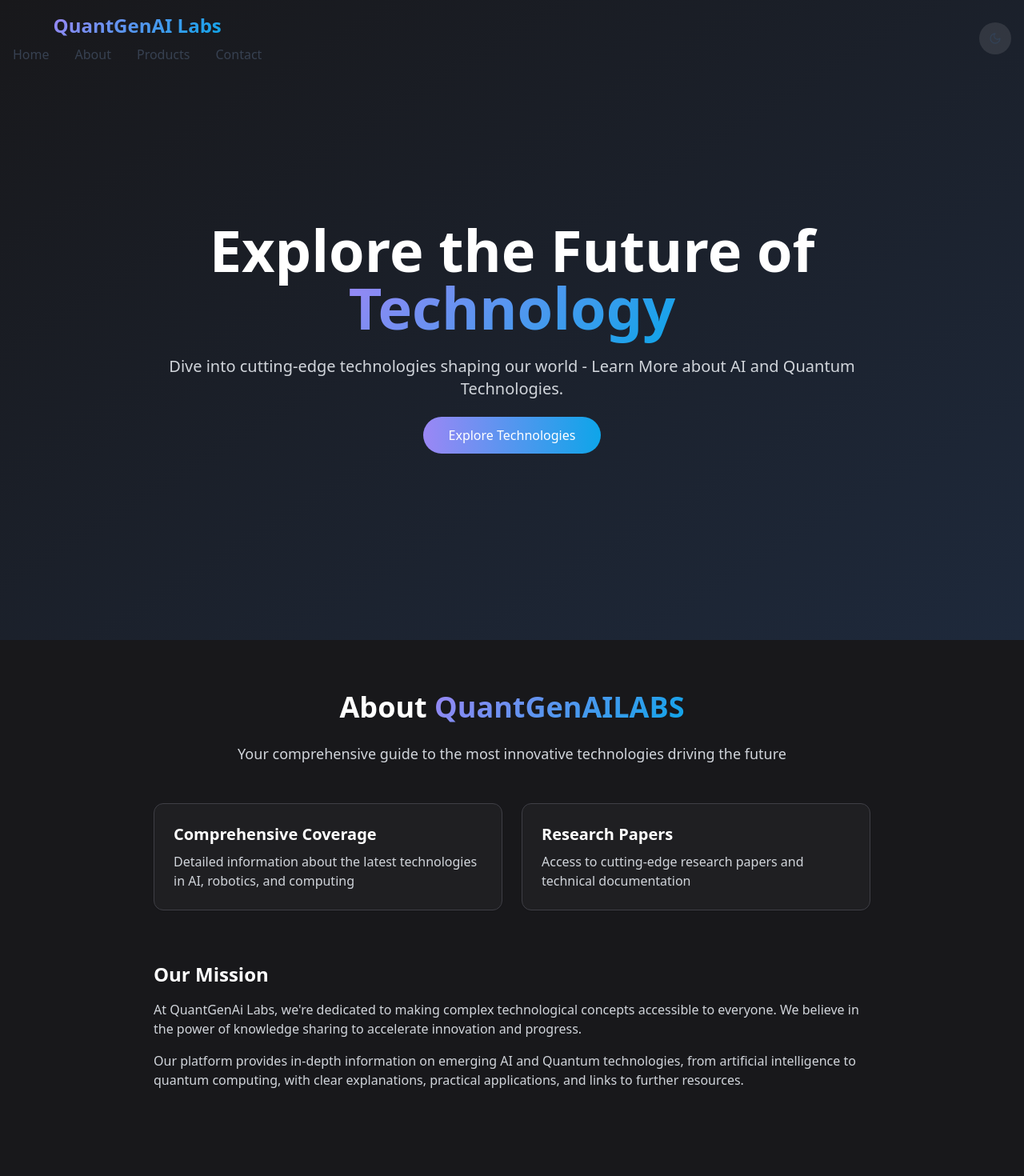
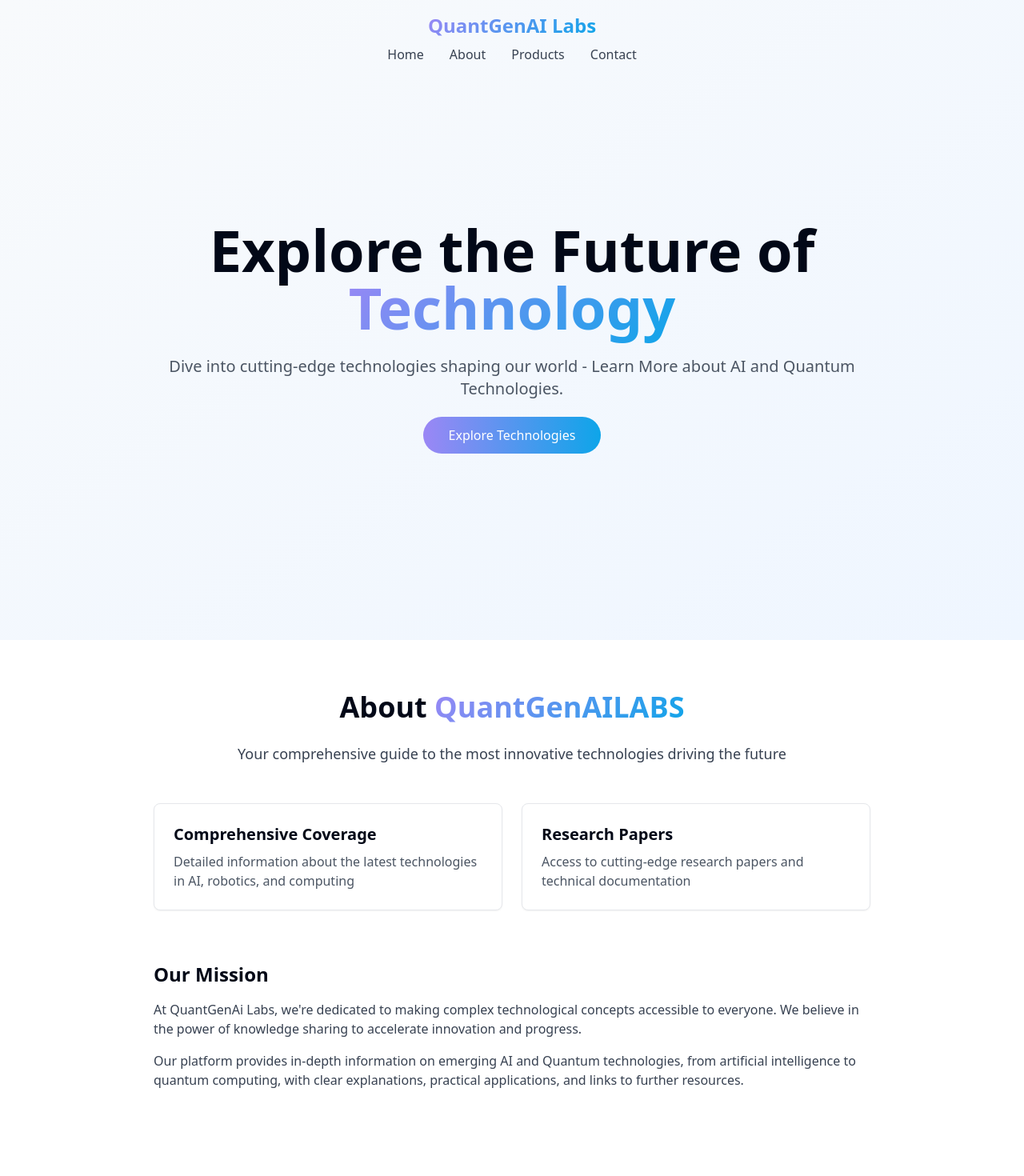
Before and after one commit to Nsree2405/quantgenailabs-tech, a React (Vite) app: page / in a window 1280 px wide. Shown: the top 1470 px of the page at 80% size. Built offline with nearby package versions, Linux system fonts and the light colour scheme.

Commit message:
Reverted to commit 04e92d8bff6d32481435a6194d42c5b3221f2bdd

```diff
--- a/src/components/AboutSection.tsx
+++ b/src/components/AboutSection.tsx
@@ -11,42 +11,30 @@ const AboutSection = () => {
     description: "Access to cutting-edge research papers and technical documentation"
   }];
 
-  return (
-    <Section id="about" className="bg-zinc-900">
+  return <Section id="about" className="bg-white">
       <div className="max-w-4xl mx-auto">
         <h2 className="text-4xl font-bold mb-6 text-center">
           About <span className="tech-gradient">QuantGenAILABS</span>
         </h2>
-        <p className="text-lg text-gray-300 mb-12 text-center">
+        <p className="text-lg text-gray-700 mb-12 text-center">
           Your comprehensive guide to the most innovative technologies driving the future
         </p>
 
         <div className="grid md:grid-cols-2 gap-6">
-          {features.map((feature, index) => (
-            <Card key={index} className="bg-zinc-800/50 border-zinc-700 hover:shadow-md transition-shadow duration-300">
+          {features.map((feature, index) => <Card key={index} className="border border-gray-200 hover:shadow-md transition-shadow duration-300">
               <CardContent className="p-6">
-                <h3 className="text-xl font-semibold mb-2 text-white">{feature.title}</h3>
-                <p className="text-gray-300">{feature.description}</p>
+                <h3 className="text-xl font-semibold mb-2">{feature.title}</h3>
+                <p className="text-gray-600">{feature.description}</p>
               </CardContent>
-            </Card>
-          ))}
+            </Card>)}
         </div>
 
         <div className="mt-16">
-          <h3 className="text-2xl font-semibold mb-4 text-white">Our Mission</h3>
-          <p className="text-gray-300 mb-4">
-            At QuantGenAi Labs, we're dedicated to making complex technological concepts accessible to everyone.
-            We believe in the power of knowledge sharing to accelerate innovation and progress.
-          </p>
-          <p className="text-gray-300">
-            Our platform provides in-depth information on emerging AI and Quantum technologies,
-            from artificial intelligence to quantum computing, with clear explanations,
-            practical applications, and links to further resources.
-          </p>
+          <h3 className="text-2xl font-semibold mb-4">Our Mission</h3>
+          <p className="text-gray-700 mb-4">At QuantGenAi Labs, we're dedicated to making complex technological concepts accessible to everyone. We believe in the power of knowledge sharing to accelerate innovation and progress.</p>
+          <p className="text-gray-700">Our platform provides in-depth information on emerging AI and Quantum technologies, from artificial intelligence to quantum computing, with clear explanations, practical applications, and links to further resources.</p>
         </div>
       </div>
-    </Section>
-  );
+    </Section>;
 };
-
 export default AboutSection;
--- a/src/components/HeroSection.tsx
+++ b/src/components/HeroSection.tsx
@@ -1,25 +1,15 @@
-
 import Section from "./Section";
-
 const HeroSection = () => {
-  return (
-    <Section id="home" className="flex items-center justify-center bg-gradient-to-br from-zinc-900 to-slate-800 pt-24">
+  return <Section id="home" className="flex items-center justify-center bg-gradient-to-br from-slate-50 to-blue-50 pt-24">
       <div className="text-center max-w-4xl mx-auto animate-fade-up">
         <h1 className="text-5xl md:text-7xl font-bold mb-6">
           Explore the Future of <span className="tech-gradient">Technology</span>
         </h1>
-        <p className="text-xl text-gray-300 mb-8">
-          Dive into cutting-edge technologies shaping our world - Learn More about AI and Quantum Technologies.
-        </p>
-        <a
-          href="#products"
-          className="px-8 py-3 bg-gradient-to-r from-techpurple to-techblue text-white rounded-full font-medium hover:shadow-lg transition-all duration-300"
-        >
+        <p className="text-xl text-gray-600 mb-8">Dive into cutting-edge technologies shaping our world - Learn More about AI and Quantum Technologies.</p>
+        <a href="#products" className="px-8 py-3 bg-gradient-to-r from-techpurple to-techblue text-white rounded-full font-medium hover:shadow-lg transition-all duration-300">
           Explore Technologies
         </a>
       </div>
-    </Section>
-  );
+    </Section>;
 };
-
 export default HeroSection;
--- a/src/components/Navbar.tsx
+++ b/src/components/Navbar.tsx
@@ -1,7 +1,7 @@
+
 import { useState, useEffect } from "react";
 import { Button } from "@/components/ui/button";
 import { Menu } from "lucide-react";
-import ThemeToggle from "./ThemeToggle";
 
 const navItems = [
   { name: "Home", href: "#home" },
@@ -30,12 +30,12 @@ const Navbar = () => {
     <header
       className={`fixed top-0 left-0 right-0 z-50 transition-all duration-300 ${
         isScrolled
-          ? "bg-white/90 dark:bg-zinc-900/90 shadow-md backdrop-blur-md"
+          ? "bg-white/90 shadow-md backdrop-blur-md"
           : "bg-transparent"
       }`}
     >
-      <div className="container mx-auto px-4 py-4 flex items-center justify-between">
-        <div className="flex flex-col items-center">
+      <div className="container mx-auto px-4 py-4 flex items-center justify-center">
+        <div className="flex flex-col items-center w-full">
           <a
             href="#home"
             className="font-bold text-2xl flex items-center space-x-2 mb-2"
@@ -44,30 +44,25 @@ const Navbar = () => {
           </a>
 
           {/* Desktop navigation - Centered */}
-          <nav className="hidden md:flex items-center justify-center">
+          <nav className="hidden md:flex items-center justify-center w-full">
             <div className="flex space-x-8">
               {navItems.map((item) => (
                 <a
                   key={item.name}
                   href={item.href}
-                  className="text-gray-700 dark:text-gray-300 hover:text-techpurple transition-colors duration-300 font-medium"
+                  className="text-gray-700 hover:text-techpurple transition-colors duration-300 font-medium"
                 >
                   {item.name}
                 </a>
               ))}
             </div>
           </nav>
-        </div>
-
-        {/* Theme Toggle */}
-        <div className="flex items-center gap-4">
-          <ThemeToggle />
 
           {/* Mobile menu button */}
           <Button
             variant="ghost"
             size="icon"
-            className="md:hidden"
+            className="md:hidden absolute right-4 top-4"
             onClick={() => setMobileMenuOpen(!mobileMenuOpen)}
           >
             <Menu className="h-6 w-6" />
@@ -77,7 +72,7 @@ const Navbar = () => {
 
       {/* Mobile menu */}
       <div
-        className={`md:hidden dark:bg-zinc-900/95 bg-white/95 backdrop-blur-md transition-transform duration-300 ${
+        className={`md:hidden bg-white/95 backdrop-blur-md transition-transform duration-300 ${
           mobileMenuOpen ? "max-h-64" : "max-h-0"
         } overflow-hidden`}
       >
@@ -86,7 +81,7 @@ const Navbar = () => {
             <a
               key={item.name}
               href={item.href}
-              className="text-gray-700 dark:text-gray-300 hover:text-techpurple transition-colors duration-300 font-medium py-2"
+              className="text-gray-700 hover:text-techpurple transition-colors duration-300 font-medium py-2"
               onClick={() => setMobileMenuOpen(false)}
             >
               {item.name}
--- a/src/components/ThemeToggle.tsx
+++ /dev/null
@@ -1,37 +0,0 @@
-
-import { Moon, Sun } from "lucide-react";
-import { Button } from "./ui/button";
-import { useState, useEffect } from "react";
-
-const ThemeToggle = () => {
-  const [isDark, setIsDark] = useState(true);
-
-  useEffect(() => {
-    // Set initial theme based on system preference
-    const isDarkMode = window.matchMedia('(prefers-color-scheme: dark)').matches;
-    setIsDark(isDarkMode);
-    document.documentElement.classList.toggle('dark', isDarkMode);
-  }, []);
-
-  const toggleTheme = () => {
-    setIsDark(!isDark);
-    document.documentElement.classList.toggle('dark');
-  };
-
-  return (
-    <Button
-      variant="ghost"
-      size="icon"
-      className="rounded-full w-10 h-10 bg-white/10 hover:bg-white/20"
-      onClick={toggleTheme}
-    >
-      {isDark ? (
-        <Sun className="h-5 w-5 text-yellow-300" />
-      ) : (
-        <Moon className="h-5 w-5 text-slate-700" />
-      )}
-    </Button>
-  );
-};
-
-export default ThemeToggle;
--- a/src/index.css
+++ b/src/index.css
@@ -1,46 +1,108 @@
+
 @tailwind base;
 @tailwind components;
 @tailwind utilities;
 
 @layer base {
   :root {
-    --background: 240 10% 3.9%;
-    --foreground: 0 0% 98%;
-    --card: 240 10% 3.9%;
-    --card-foreground: 0 0% 98%;
-    --popover: 240 10% 3.9%;
-    --popover-foreground: 0 0% 98%;
-    --primary: 0 0% 98%;
-    --primary-foreground: 240 5.9% 10%;
-    --secondary: 240 3.7% 15.9%;
-    --secondary-foreground: 0 0% 98%;
-    --muted: 240 3.7% 15.9%;
-    --muted-foreground: 240 5% 64.9%;
-    --accent: 240 3.7% 15.9%;
-    --accent-foreground: 0 0% 98%;
-    --destructive: 0 62.8% 30.6%;
-    --destructive-foreground: 0 0% 98%;
-    --border: 240 3.7% 15.9%;
-    --input: 240 3.7% 15.9%;
-    --ring: 240 4.9% 83.9%;
-    --radius: 0.75rem;
+    --background: 0 0% 100%;
+    --foreground: 222.2 84% 4.9%;
+
+    --card: 0 0% 100%;
+    --card-foreground: 222.2 84% 4.9%;
+
+    --popover: 0 0% 100%;
+    --popover-foreground: 222.2 84% 4.9%;
+
+    --primary: 222.2 47.4% 11.2%;
+    --primary-foreground: 210 40% 98%;
+
+    --secondary: 210 40% 96.1%;
+    --secondary-foreground: 222.2 47.4% 11.2%;
+
+    --muted: 210 40% 96.1%;
+    --muted-foreground: 215.4 16.3% 46.9%;
+
+    --accent: 210 40% 96.1%;
+    --accent-foreground: 222.2 47.4% 11.2%;
+
+    --destructive: 0 84.2% 60.2%;
+    --destructive-foreground: 210 40% 98%;
+
+    --border: 214.3 31.8% 91.4%;
+    --input: 214.3 31.8% 91.4%;
+    --ring: 222.2 84% 4.9%;
+
+    --radius: 0.5rem;
+
+    --sidebar-background: 0 0% 98%;
+
+    --sidebar-foreground: 240 5.3% 26.1%;
+
+    --sidebar-primary: 240 5.9% 10%;
+
+    --sidebar-primary-foreground: 0 0% 98%;
+
+    --sidebar-accent: 240 4.8% 95.9%;
+
+    --sidebar-accent-foreground: 240 5.9% 10%;
+
+    --sidebar-border: 220 13% 91%;
+
+    --sidebar-ring: 217.2 91.2% 59.8%;
   }
 
+  .dark {
+    --background: 222.2 84% 4.9%;
+    --foreground: 210 40% 98%;
+
+    --card: 222.2 84% 4.9%;
+    --card-foreground: 210 40% 98%;
+
+    --popover: 222.2 84% 4.9%;
+    --popover-foreground: 210 40% 98%;
+
+    --primary: 210 40% 98%;
+    --primary-foreground: 222.2 47.4% 11.2%;
+
+    --secondary: 217.2 32.6% 17.5%;
+    --secondary-foreground: 210 40% 98%;
+
+    --muted: 217.2 32.6% 17.5%;
+    --muted-foreground: 215 20.2% 65.1%;
+
+    --accent: 217.2 32.6% 17.5%;
+    --accent-foreground: 210 40% 98%;
+
+    --destructive: 0 62.8% 30.6%;
+    --destructive-foreground: 210 40% 98%;
+
+    --border: 217.2 32.6% 17.5%;
+    --input: 217.2 32.6% 17.5%;
+    --ring: 212.7 26.8% 83.9%;
+    --sidebar-background: 240 5.9% 10%;
+    --sidebar-foreground: 240 4.8% 95.9%;
+    --sidebar-primary: 224.3 76.3% 48%;
+    --sidebar-primary-foreground: 0 0% 100%;
+    --sidebar-accent: 240 3.7% 15.9%;
+    --sidebar-accent-foreground: 240 4.8% 95.9%;
+    --sidebar-border: 240 3.7% 15.9%;
+    --sidebar-ring: 217.2 91.2% 59.8%;
+  }
+}
+
+@layer base {
   * {
-    @apply border-border selection:bg-white/10 selection:text-white;
+    @apply border-border;
+    scroll-behavior: smooth;
+    scroll-padding-top: 5rem;
   }
 
   body {
-    @apply bg-zinc-900 text-white antialiased;
-    font-feature-settings: "ss01", "ss02", "cv01", "cv02", "cv03";
-  }
-
-  html {
-    @apply scroll-smooth;
+    @apply bg-background text-foreground;
   }
 }
 
-/* Keep existing gradient and animation styles */
 .tech-gradient {
   background: linear-gradient(135deg, #9b87f5 0%, #0EA5E9 100%);
   -webkit-background-clip: text;
@@ -63,22 +125,10 @@
   left: 0;
   right: 0;
   bottom: 0;
-  background: linear-gradient(0deg, rgba(0,0,0,0.8) 0%, rgba(0,0,0,0.4) 100%);
+  background: linear-gradient(0deg, rgba(0,0,0,0.7) 0%, rgba(0,0,0,0.3) 100%);
 }
 
 .product-hero-content {
   position: relative;
   z-index: 10;
 }
-
-.glass {
-  @apply bg-white/10 backdrop-blur-lg border border-white/20 rounded-2xl;
-}
-
-.neo-blur {
-  @apply backdrop-blur-2xl bg-black/40 border border-white/10;
-}
-
-.text-gradient {
-  @apply bg-gradient-to-br from-white via-white/90 to-white/70 bg-clip-text text-transparent;
-}
```
Also changed, not shown: src/components/ContactSection.tsx (+17 -18 lines), tailwind.config.ts (+7 -7 lines).
